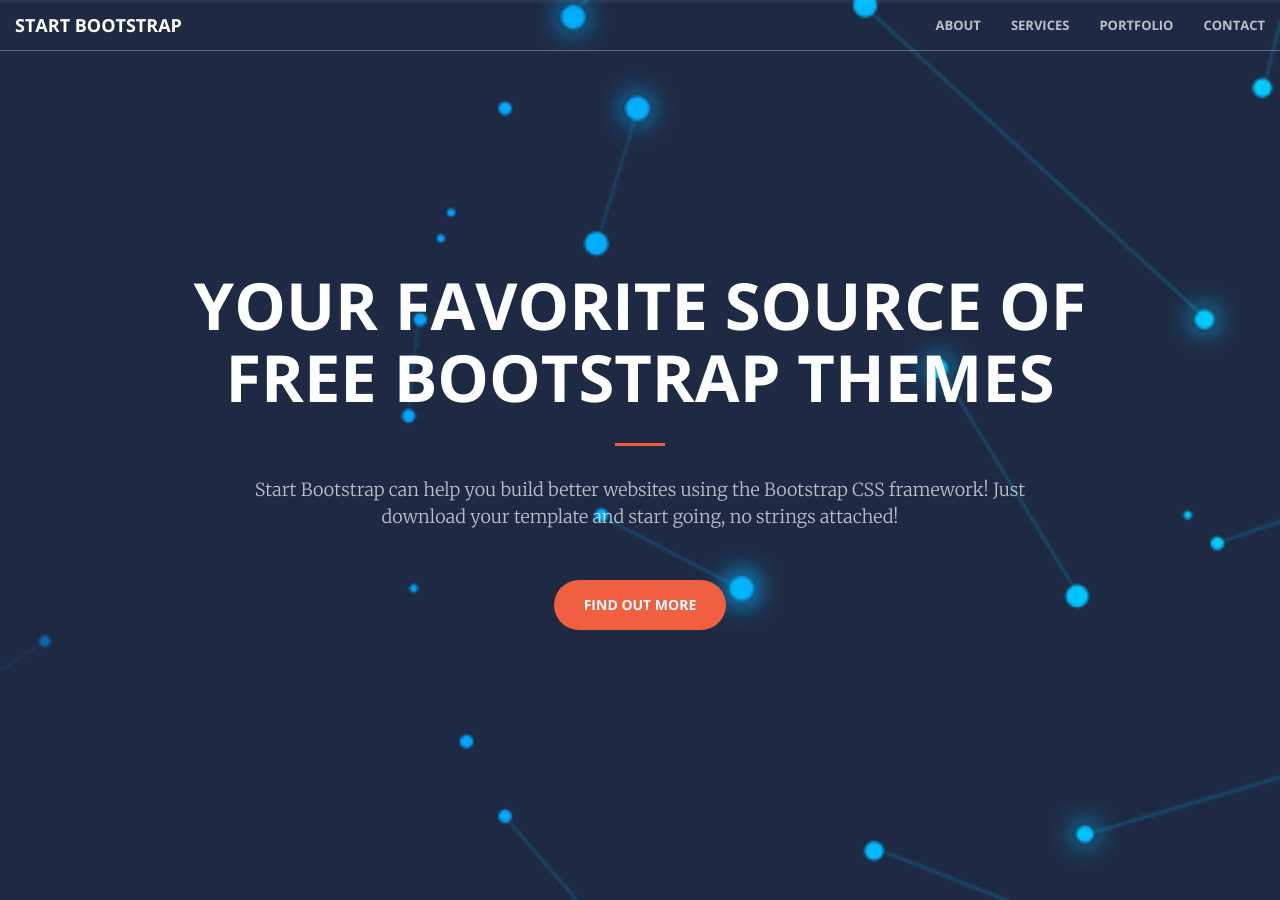
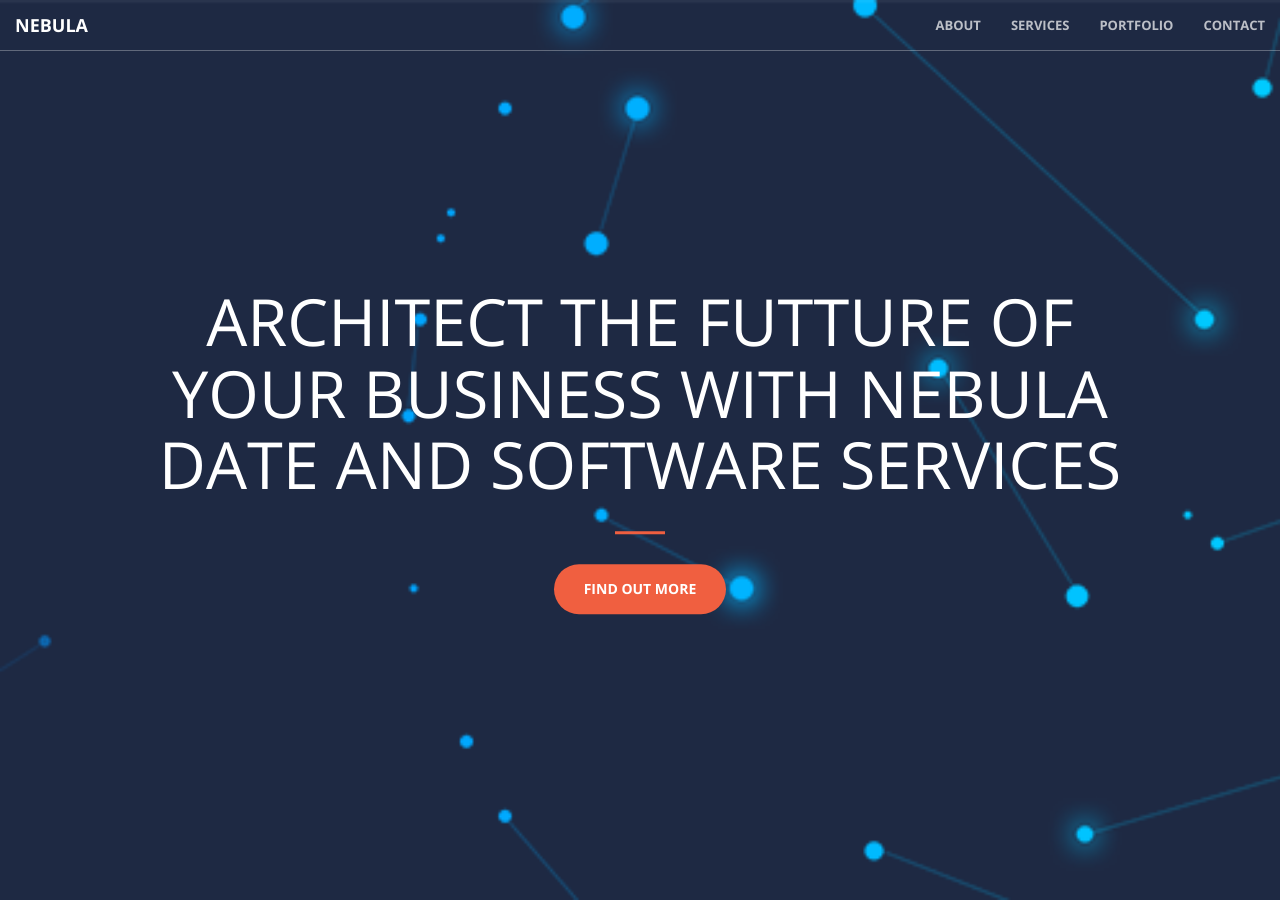
Before and after one commit to lszhou/nebula, a Jekyll site: the page built from index.html, in a window 1280 px wide and 900 px high. Built offline with Jekyll 4.4.1, drawn with Linux system fonts in a browser that asks for light colours.

Commit message:
change text

```diff
--- a/_includes/header.html
+++ b/_includes/header.html
@@ -1,9 +1,8 @@
 <header>
     <div class="header-content">
         <div class="header-content-inner">
-            <h1>Your Favorite Source of Free Bootstrap Themes</h1>
+            <h1>Architect the futture of your business with Nebula date and software services</h1>
             <hr>
-            <p>Start Bootstrap can help you build better websites using the Bootstrap CSS framework! Just download your template and start going, no strings attached!</p>
             <a href="#about" class="btn btn-primary btn-xl page-scroll">Find Out More</a>
         </div>
     </div>
--- a/_includes/nav.html
+++ b/_includes/nav.html
@@ -8,11 +8,11 @@
                 <span class="icon-bar"></span>
                 <span class="icon-bar"></span>
             </button>
-            <a class="navbar-brand page-scroll" href="#page-top">Start Bootstrap</a>
+            <a class="navbar-brand page-scroll" href="#page-top">Nebula</a>
         </div>
 
         <!-- Collect the nav links, forms, and other content for toggling -->
-        <div class="collapse navbar-collapse" id="bs-example-navbar-collapse-1">
+        <div class="collapse navbar-collapse" color="black" id="bs-example-navbar-collapse-1">
             <ul class="nav navbar-nav navbar-right">
                 <li>
                     <a class="page-scroll" href="#about">About</a>
--- a/_sass/_base.scss
+++ b/_sass/_base.scss
@@ -165,7 +165,7 @@ header {
         width: 100%;
         .header-content-inner {
             h1 {
-                font-weight: 700;
+                font-weight: 100;
                 text-transform: uppercase;
                 margin-top: 0;
                 margin-bottom: 0;
```
